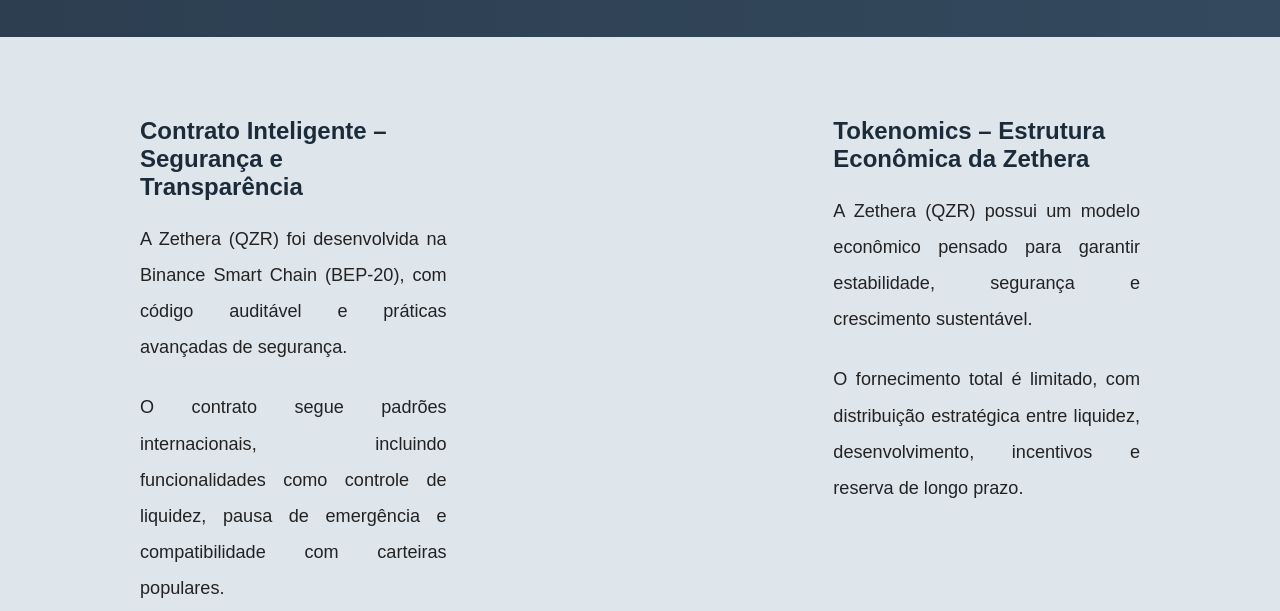
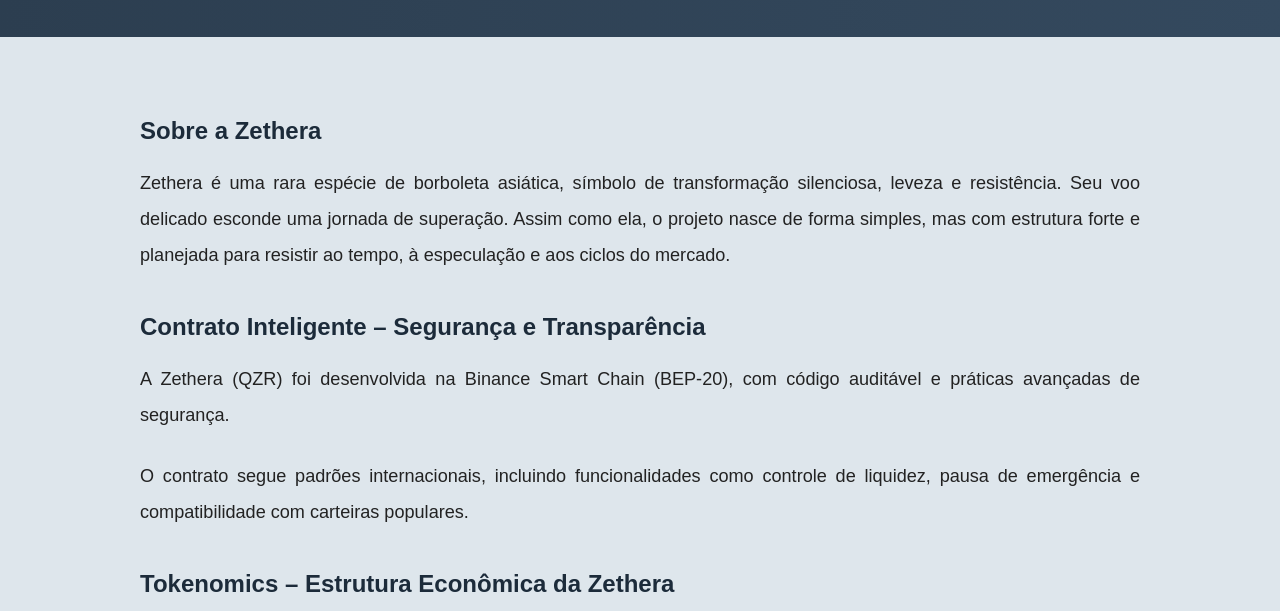
Before and after one commit to Zethera/Zethera-QZR, a plain HTML site: page index.html in a window 1280 px wide. Shown: the part 341-952 px from the top of the page. Drawn offline with Linux system fonts and the light colour scheme.

Commit message:
Update index.html

```diff
--- a/index.html
+++ b/index.html
@@ -1,4 +1,3 @@
-
 <!DOCTYPE html>
 <html lang="pt-BR">
 <head>
@@ -22,7 +21,7 @@
             gap: 50px;
         }
         .logo {
-            width: 168px;
+            width: 225px;
             height: auto;
             display: block;
         }
@@ -52,16 +51,6 @@
             text-align: justify;
             margin-bottom: 24px;
         }
-        .flex {
-            display: flex;
-            flex-wrap: wrap;
-            gap: 40px;
-            justify-content: space-between;
-        }
-        .block {
-            flex: 1;
-            min-width: 300px;
-        }
         h2 {
             color: #1c2b3a;
             margin-top: 40px;
@@ -89,23 +78,20 @@
     </div>
 </header>
 
-<section class="flex">
-    <div class="block">
-        <h2>Contrato Inteligente – Segurança e Transparência</h2>
-        <p>A Zethera (QZR) foi desenvolvida na Binance Smart Chain (BEP-20), com código auditável e práticas avançadas de segurança.</p>
-        <p>O contrato segue padrões internacionais, incluindo funcionalidades como controle de liquidez, pausa de emergência e compatibilidade com carteiras populares.</p>
-    </div>
-    <div class="block">
-        </div>
-    <div class="block">
+<section>
+    <h2>Sobre a Zethera</h2>
+    <p>Zethera é uma rara espécie de borboleta asiática, símbolo de transformação silenciosa, leveza e resistência. Seu voo delicado esconde uma jornada de superação. Assim como ela, o projeto nasce de forma simples, mas com estrutura forte e planejada para resistir ao tempo, à especulação e aos ciclos do mercado.</p>
+
+    <h2>Contrato Inteligente – Segurança e Transparência</h2>
+    <p>A Zethera (QZR) foi desenvolvida na Binance Smart Chain (BEP-20), com código auditável e práticas avançadas de segurança.</p>
+    <p>O contrato segue padrões internacionais, incluindo funcionalidades como controle de liquidez, pausa de emergência e compatibilidade com carteiras populares.</p>
+
     <h2>Tokenomics – Estrutura Econômica da Zethera</h2>
-        <p>A Zethera (QZR) possui um modelo econômico pensado para garantir estabilidade, segurança e crescimento sustentável.</p>
-        <p>O fornecimento total é limitado, com distribuição estratégica entre liquidez, desenvolvimento, incentivos e reserva de longo prazo.</p>
-    </div>
+    <p>A Zethera (QZR) possui um modelo econômico pensado para garantir estabilidade, segurança e crescimento sustentável.</p>
+    <p>O fornecimento total é limitado, com distribuição estratégica entre liquidez, desenvolvimento, incentivos e reserva de longo prazo.</p>
 
     <h2>Visão e Propósito</h2>
     <p>Zethera nasce como uma iniciativa independente, com base na descentralização e na inovação acessível. Nosso propósito é unir a estética, o simbolismo e a tecnologia para criar um ecossistema duradouro, seguro e justo.</p>
-
 </section>
 
 <footer>
```
